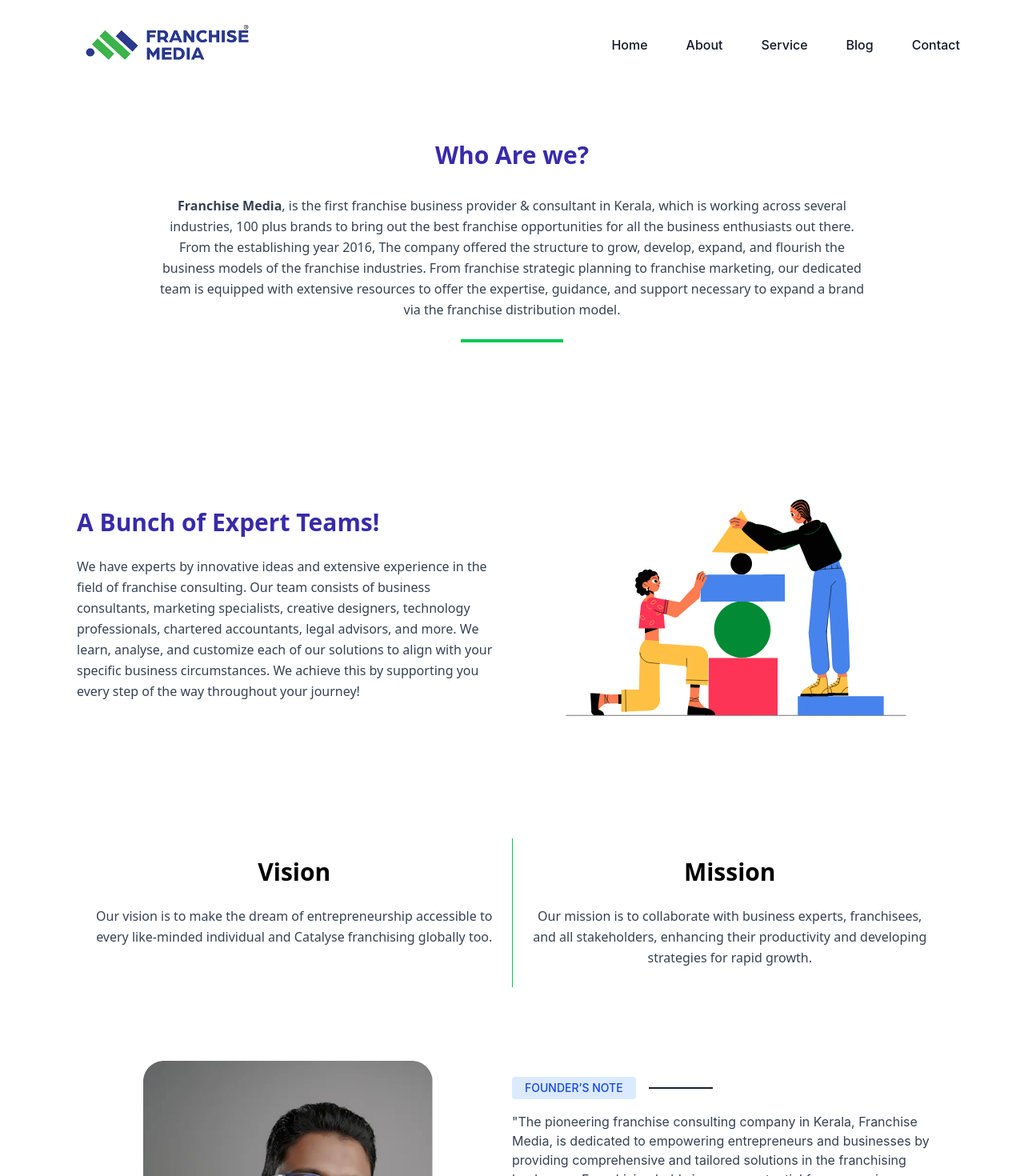
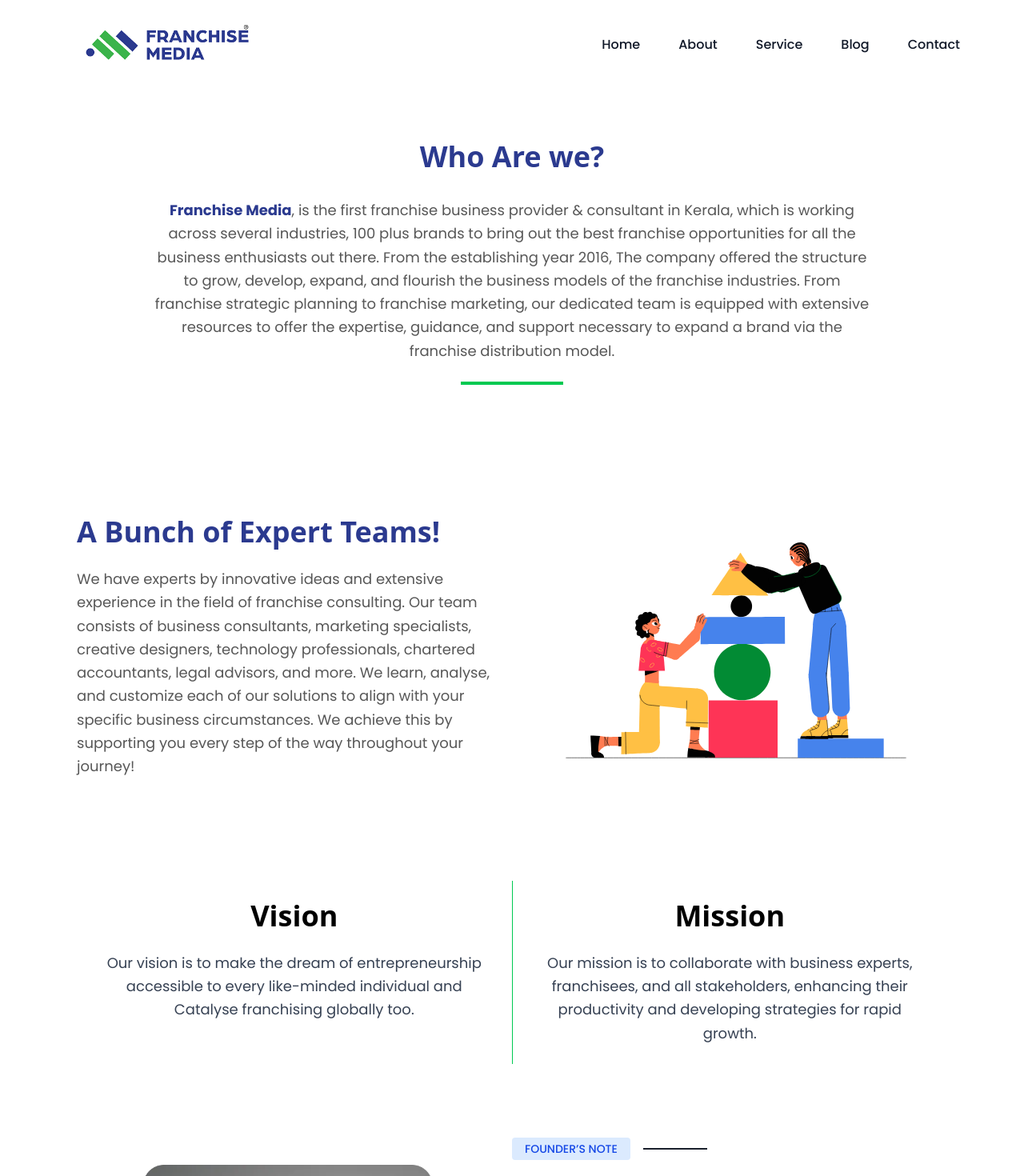
Before and after one commit to ArshidaKA/Franchise-media, a React (Vite) app: page /about in a window 1280 px wide. Shown: the top 1470 px of the page at 80% size. Built offline with nearby package versions, Linux system fonts and the light colour scheme.

Commit message:
add font poppins and text color and size

```diff
--- a/src/App.css
+++ b/src/App.css
@@ -1,9 +1,13 @@
-
+@import url('https://fonts.googleapis.com/css2?family=Poppins:ital,wght@0,100;0,200;0,300;0,400;0,500;0,600;0,700;0,800;0,900;1,100;1,200;1,300;1,400;1,500;1,600;1,700;1,800;1,900&display=swap');
+@import url('https://fonts.googleapis.com/css2?family=Inter:ital,opsz,wght@0,14..32,100..900;1,14..32,100..900&display=swap');
 
 
 body{
     font-family: "Inter", sans-serif;
     font-style: normal;
+}
+.contentFont{
+    font-family: "Poppins", sans-serif;
 }
 
 .color{
--- a/src/components/ExpertiseSection.tsx
+++ b/src/components/ExpertiseSection.tsx
@@ -18,7 +18,7 @@
           <p
             data-aos="fade-up"
             data-aos-duration="1300"
-            className="contentColor mb-8"
+            className="contentColor contentFont mb-8"
           >
             If you have a successful business model, it's important to pursue
             growth that is secure, sustainable, and requires less capital
--- a/src/components/Footer.tsx
+++ b/src/components/Footer.tsx
@@ -3,7 +3,7 @@
 
 const Footer: React.FC = () => {
   return (
-    <footer className="bg-blue-900 text-white py-12 px-6 md:px-12 lg:px-20">
+    <footer className="bg-gradient-to-b from-[#2b3a8f] to-[#0c1129]  text-white py-12 px-6 md:px-12 lg:px-20">
       <div className="max-w-7xl mx-auto">
         <div className="grid md:grid-cols-3 gap-8 mb-8">
           {/* Company Info */}
--- a/src/components/FounderSection.tsx
+++ b/src/components/FounderSection.tsx
@@ -17,7 +17,7 @@
           <p
             data-aos="fade-up"
             data-aos-duration="1200"
-            className="text-gray-700 mb-8"
+            className="contentColor contentFont text-lg mb-8"
           >
             "The pioneering franchise consulting company in Kerala, Franchise
             Media, is dedicated to empowering entrepreneurs and businesses by
@@ -43,7 +43,7 @@
           <p
             data-aos="fade-up"
             data-aos-duration="1200"
-            className="headingColor"
+            className="headingColor contentFont"
           >
             Founder - Franchise Media
           </p>
--- a/src/components/HeroSection.tsx
+++ b/src/components/HeroSection.tsx
@@ -16,7 +16,7 @@
           <p
             data-aos="fade-up"
             data-aos-duration="1300"
-            className="mt-6 contentColor text-lg mb-6"
+            className="mt-6 contentColor contentFont text-lg mb-6"
           >
             Empowering your journey to global financial success through
             customised and personalised financial Consulting for every client
--- a/src/components/Navbar.tsx
+++ b/src/components/Navbar.tsx
@@ -30,15 +30,13 @@
 
         {/* Desktop menu */}
         <ul className="hidden md:flex space-x-12">
-          {path.map((item,i) =>
-          <Link key={i} to={item.path} >
-            <li
-              className="text-gray-900 hover:text-blue-700 font-medium"
-            >
-              {item.name}
-            </li>
-          </Link>
-           )}
+          {path.map((item, i) => (
+            <Link key={i} to={item.path}>
+              <li className="text-gray-900  contentFont hover:text-blue-700 font-medium">
+                {item.name}
+              </li>
+            </Link>
+          ))}
         </ul>
 
         {/* Mobile menu */}
--- a/src/components/ServicesSection.tsx
+++ b/src/components/ServicesSection.tsx
@@ -28,7 +28,7 @@
             <p
               data-aos="fade-up"
               data-aos-duration="1300"
-              className="contentColor mb-8"
+              className="contentColor contentFont mb-8"
             >
               If you have a successful business model, it's important to pursue
               growth that is secure, sustainable, and requires less capital
@@ -57,7 +57,7 @@
             <p
               data-aos="fade-up"
               data-aos-duration="1300"
-              className="contentColor mb-8"
+              className="contentColor contentFont mb-8"
             >
               Starting a new franchise can be an exciting yet challenging
               journey. As you embark on this venture, you may encounter various
--- a/src/components/TestimonialsSection.tsx
+++ b/src/components/TestimonialsSection.tsx
@@ -48,7 +48,7 @@
           <p
             data-aos="fade-up"
             data-aos-duration="1300"
-            className="contentColor max-w-3xl "
+            className="contentColor contentFont max-w-3xl "
           >
             Discover the Success Stories and Satisfaction of Clients Who Have
             Benefited from Our Expertise and Personalized Financial Guidance
@@ -63,7 +63,7 @@
               key={index}
               className={`${
                 testimonial.bg === true
-                  ? "bg-[rgb(43,58,143)] text-white"
+                  ? "bg-gradient-to-b from-[#2b3a8f] to-[#0c1129]  text-white"
                   : "bg-white contentColor"
               } p-6 rounded-tl-[35px] rounded-br-[35px] border-2 border-blue-800 flex flex-col h-full`}
             >
@@ -77,10 +77,10 @@
                 </div>
                 <div className="">
                   <h4 className="font-bold ">{testimonial.name}</h4>
-                  <p className=" text-sm">{testimonial.title}</p>
+                  <p className=" text-sm contentFont">{testimonial.title}</p>
                 </div>
               </div>
-              <p className=" flex-grow">{testimonial.quote}</p>
+              <p className=" flex-grow contentFont">{testimonial.quote}</p>
               <div className="text-blue-300 mt-4 text-right">
                 <FaQuoteRight size={24} />
               </div>
--- a/src/components/about/WhoAreWe.tsx
+++ b/src/components/about/WhoAreWe.tsx
@@ -8,21 +8,21 @@
     <div className="font-sans">
       {/* Who Are We Section */}
       <section className="max-w-6xl mx-auto py-16 px-4 md:px-8">
-        <h2 className="text-3xl font-bold text-center text-indigo-800 mb-8">
+        <h2 className="text-3xl md:text-4xl font-bold text-center headingColor mb-8">
           Who Are we?
         </h2>
 
-        <p className="text-center max-w-4xl mx-auto text-gray-700 leading-relaxed">
-          <span className="font-bold">Franchise Media</span>, is the first
-          franchise business provider & consultant in Kerala, which is working
-          across several industries, 100 plus brands to bring out the best
-          franchise opportunities for all the business enthusiasts out there.
-          From the establishing year 2016, The company offered the structure to
-          grow, develop, expand, and flourish the business models of the
-          franchise industries. From franchise strategic planning to franchise
-          marketing, our dedicated team is equipped with extensive resources to
-          offer the expertise, guidance, and support necessary to expand a brand
-          via the franchise distribution model.
+        <p className="text-center contentFont text-lg max-w-4xl mx-auto contentColor leading-relaxed">
+          <span className="font-bold  headingColor">Franchise Media</span>, is
+          the first franchise business provider & consultant in Kerala, which is
+          working across several industries, 100 plus brands to bring out the
+          best franchise opportunities for all the business enthusiasts out
+          there. From the establishing year 2016, The company offered the
+          structure to grow, develop, expand, and flourish the business models
+          of the franchise industries. From franchise strategic planning to
+          franchise marketing, our dedicated team is equipped with extensive
+          resources to offer the expertise, guidance, and support necessary to
+          expand a brand via the franchise distribution model.
         </p>
 
         <div className="flex justify-center mt-6">
@@ -34,10 +34,10 @@
       <section className="max-w-6xl mx-auto  px-4 md:px-8">
         <div className="flex flex-col md:flex-row items-center gap-8">
           <div className="md:w-1/2">
-            <h2 className="text-3xl font-bold text-indigo-800 mb-6">
+            <h2 className="text-3xl md:text-4xl font-bold headingColor mb-6">
               A Bunch of Expert Teams!
             </h2>
-            <p className="text-gray-700 leading-relaxed">
+            <p className="contentColor contentFont text-lg leading-relaxed">
               We have experts by innovative ideas and extensive experience in
               the field of franchise consulting. Our team consists of business
               consultants, marketing specialists, creative designers, technology
@@ -62,8 +62,8 @@
       <section className="max-w-6xl mx-auto py-7 px-4 md:px-8 bg-white">
         <div className="flex flex-col md:flex-row">
           <div className="md:w-1/2 p-6 text-center">
-            <h2 className="text-3xl font-bold mb-6">Vision</h2>
-            <p className="text-gray-700 leading-relaxed">
+            <h2 className="text-3xl md:text-4xl  font-bold mb-6">Vision</h2>
+            <p className="text-gray-700 text-lg contentFont leading-relaxed">
               Our vision is to make the dream of entrepreneurship accessible to
               every like-minded individual and Catalyse franchising globally
               too.
@@ -73,8 +73,8 @@
           <div className="hidden md:block w-px bg-green-500 mx-auto"></div>
 
           <div className="md:w-1/2 p-6 text-center">
-            <h2 className="text-3xl font-bold mb-6">Mission</h2>
-            <p className="text-gray-700 leading-relaxed">
+            <h2 className="text-3xl md:text-4xl font-bold mb-6">Mission</h2>
+            <p className="text-gray-700 text-lg contentFont leading-relaxed">
               Our mission is to collaborate with business experts, franchisees,
               and all stakeholders, enhancing their productivity and developing
               strategies for rapid growth.
--- a/src/components/reuse/Buttons.tsx
+++ b/src/components/reuse/Buttons.tsx
@@ -1,14 +1,14 @@
 
 export const TagButton = ({ label }:{label:string}) => {
   return (
-    <div className="bg-blue-100 text-blue-700 px-4 py-1 uppercase w-fit rounded-sm text-sm font-medium ">
+    <div className="bg-blue-100 contentFont text-blue-700 px-4 py-1 uppercase w-fit rounded-sm text-sm font-medium ">
       {label}
     </div>
   );
 };
 
 export const Line = () =>{
-    return <div className="h-[2px] w-20 bgColor"></div>;
+    return <div className="h-[2px]  w-20 bgColor"></div>;
 }
 
 export const TagButtonWithLine = ({ label }:{label:string}) => {
@@ -29,7 +29,7 @@
     <button
       data-aos="fade-up"
       data-aos-duration="1400"
-      className="bg-green-500 hover:bg-green-600  font-medium py-3 px-6 rounded-lg cursor-pointer transition duration-300 w-fit"
+      className="bg-green-500 contentFont hover:bg-green-600  font-medium py-3 px-6 rounded-lg cursor-pointer transition duration-300 w-fit"
     >
       {label}
     </button>
--- a/src/index.css
+++ b/src/index.css
@@ -1,3 +1 @@
 @import "tailwindcss";
-
-@import url('https://fonts.googleapis.com/css2?family=Inter:ital,opsz,wght@0,14..32,100..900;1,14..32,100..900&display=swap');
```
